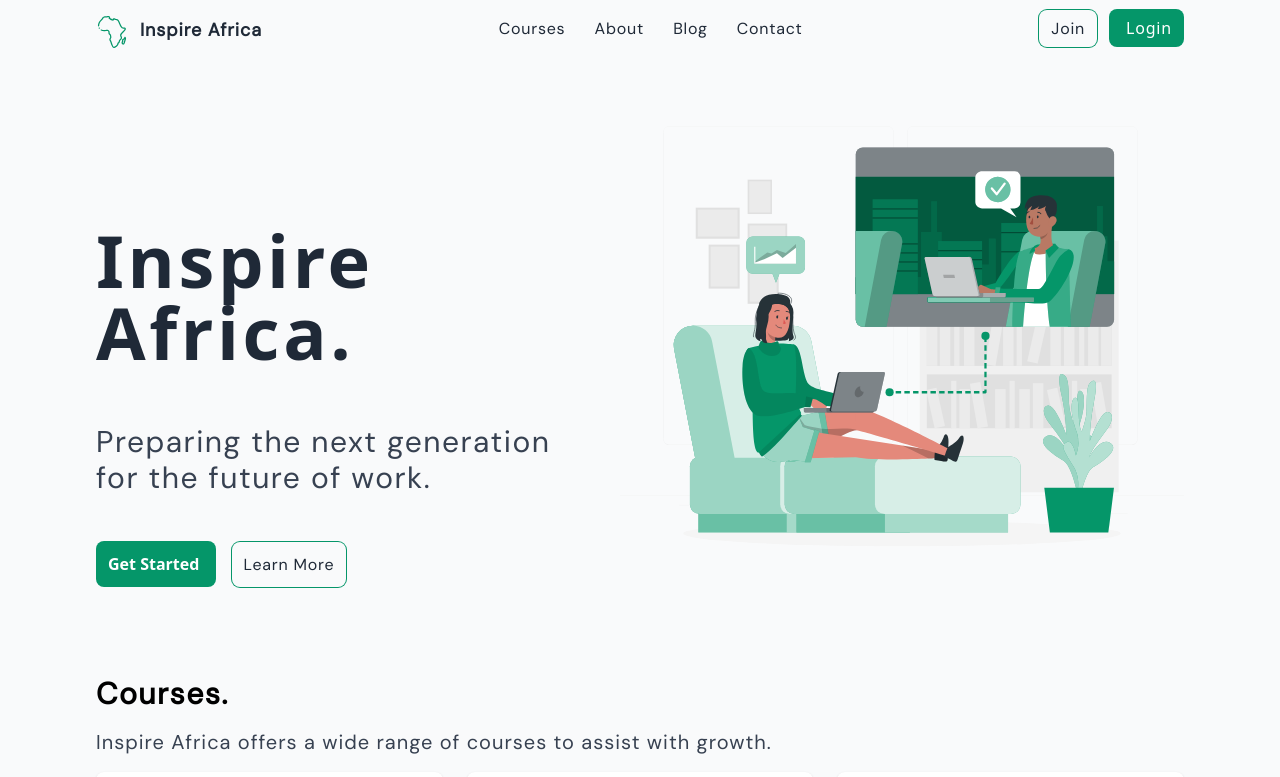
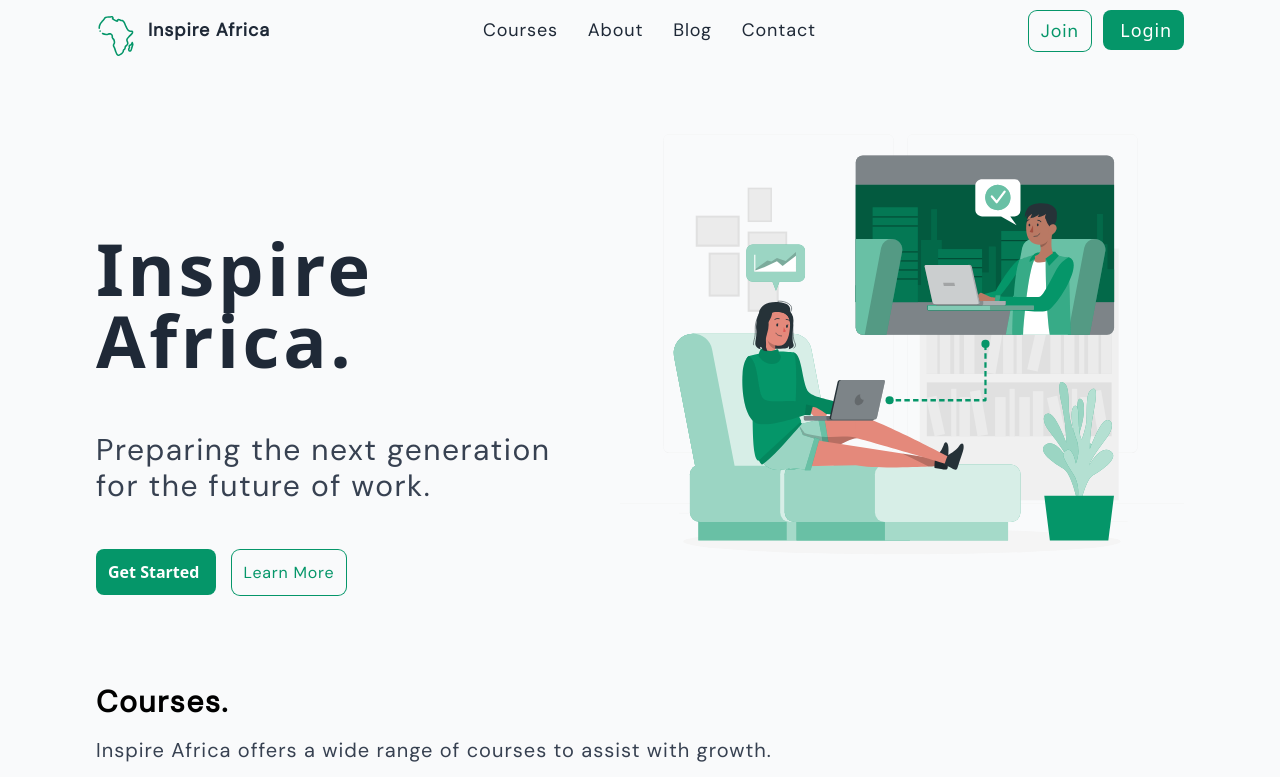
Before and after one commit to udemezue01/inspire-africa, a Vue app: page / in a window 1280 px wide. Shown: the top 777 px of the page. Built offline with nearby package versions, Linux system fonts and the light colour scheme.

Commit message:
updated footer

```diff
--- a/src/components/Footbar.vue
+++ b/src/components/Footbar.vue
@@ -12,7 +12,7 @@
 
 		<div class="space-y-3">
 
-		<h1 class="text-gray-100 text-base font-body font-black block"> Support</h1>
+		<h1 class="text-gray-100 text-md font-body font-black block"> Support</h1>
 
 		<a href="" class="text-gray-100 text-base font-body font-black block"> Home </a>
 
@@ -28,7 +28,7 @@
 
 	</div>
 
-<div class="space-y-3">
+	<div class="space-y-3">
 
 		<a href="" class="text-gray-100 text-base font-body font-black block"> Inspire Africa</a>
 
--- a/src/components/Navbar.vue
+++ b/src/components/Navbar.vue
@@ -5,7 +5,7 @@
 
 			<div class="flex item-center space-x-3">
 
-				<img src="/img/logo/logo-one.svg" class="h-8 w-8 object-center object-cover">
+				<img src="/img/logo/logo-one.svg" class="h-10 w-10 object-center object-cover">
 
 				<p class="text-gray-800 font-body font-bolder text-lg font-black tracking-wider hover:text-gray-900"> Inspire Africa</p>
 
@@ -14,11 +14,11 @@
 
 			<div class="flex justify-between space-x-6 item-center hidden lg:block">
 
-				<a href="" class="text-gray-800 font-body font-medium text-md tracking-wider hover:text-gray-900">Courses</a>
-				<a href="" class="text-gray-800 font-body font-medium text-md tracking-wider hover:text-gray-900"> About </a>
+				<a href="" class="text-gray-800 font-body font-medium text-lg tracking-wider hover:text-gray-900">Courses</a>
+				<a href="" class="text-gray-800 font-body font-medium text-lg tracking-wider hover:text-gray-900"> About </a>
 
-				<a href="" class="text-gray-800 font-body font-medium text-md tracking-wider hover:text-gray-900">Blog </a>
-				<a href="" class="text-gray-800 font-body font-medium text-md tracking-wider hover:text-gray-900">Contact </a>
+				<a href="" class="text-gray-800 font-body font-medium text-lg tracking-wider hover:text-gray-900">Blog </a>
+				<a href="" class="text-gray-800 font-body font-medium text-lg tracking-wider hover:text-gray-900">Contact </a>
 
 
 			</div>
@@ -29,10 +29,10 @@
 
 			<div class="flex justify-between item-center space-x-3 hidden lg:block">
 
-				<a href="" class="text-gray-800 font-body font-medium text-md  tracking-wider ring-1 ring-green-600 px-3 py-2 rounded-lg hover:text-gray-900 "> Join</a>
+				<a href="" class="text-green-600 font-body font-medium text-lg  tracking-wider ring-1 ring-green-600 px-3 py-2 rounded-lg hover:text-gray-900 "> Join</a>
 
 
-				<a href="" class="bg-green-600 text-white px-3 py-2 rounded-lg font-medium text-md tracking-wider"> Login</a>
+				<a href="" class="bg-green-600 text-white px-3 py-2 rounded-lg font-medium text-lg tracking-wider"> Login</a>
 
 				<!-- The dropdown section -->
 
--- a/src/views/Landing/Landing.vue
+++ b/src/views/Landing/Landing.vue
@@ -19,7 +19,7 @@
 
 		<a href="" class="px-3 py-3 bg-green-600 text-white font-bold rounded-lg"> Get Started </a>
 
-		<a href="" class="text-gray-800 font-body font-medium text-md  tracking-wider ring-1 ring-green-600 px-3 py-3 rounded-lg hover:text-gray-900 "> Learn More</a>
+		<a href="" class="text-green-600 font-body font-medium text-md  tracking-wider ring-1 ring-green-600 px-3 py-3 rounded-lg hover:text-green-700 "> Learn More</a>
 
 
 	</div>
```
